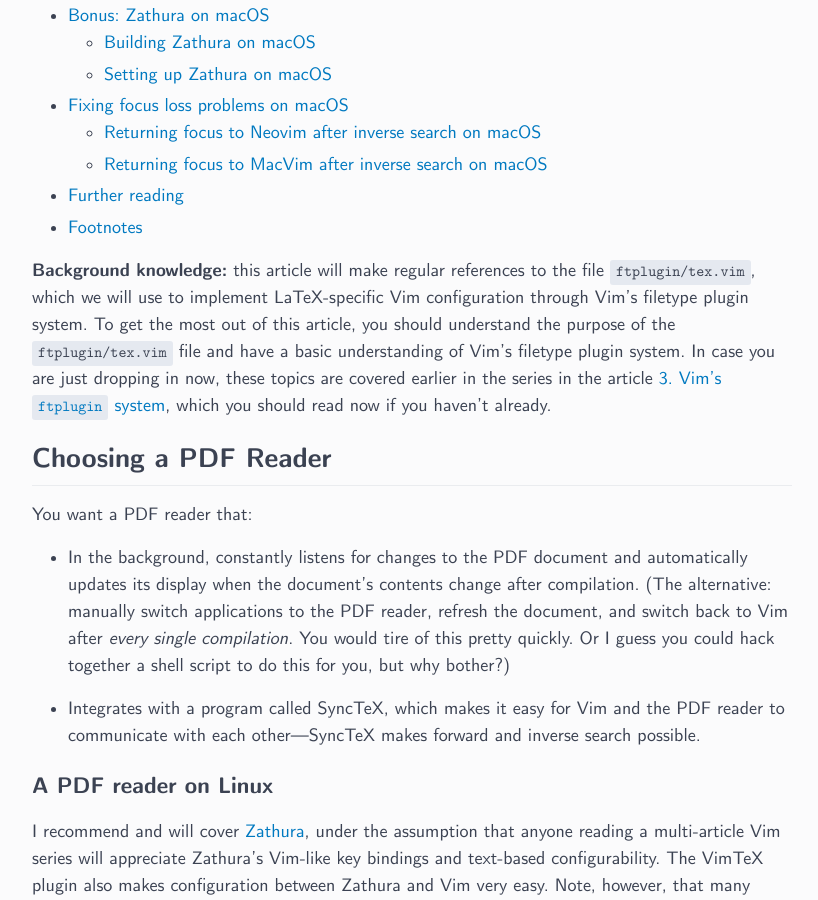
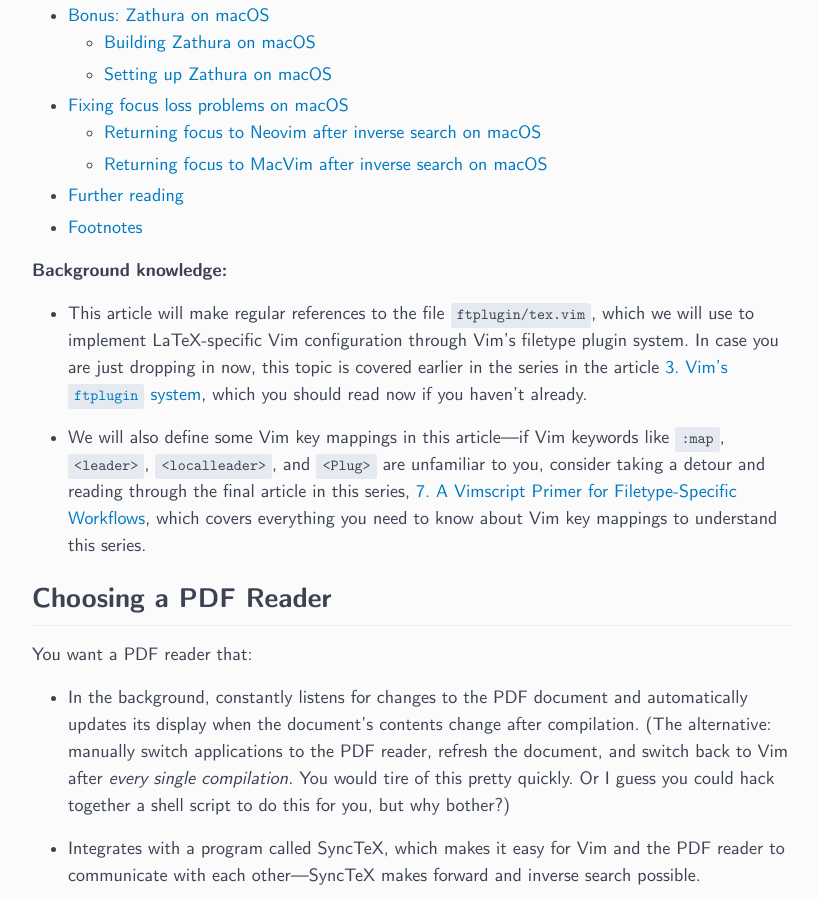
Before and after one commit to ejmastnak/ejmastnak.github.io, a Jekyll site: the page built from tutorials/vim-latex/pdf-reader.md, in a window 1280 px wide and 900 px high, scrolled down 1092 px. Shown: the whole window, without its empty margins (228-1046 px from the left). Built offline with Jekyll 4.4.1, drawn with Linux system fonts in a browser that asks for light colours.

Commit message:
Add suggested background knowledge sections

```diff
--- a/tutorials/vim-latex/pdf-reader.md
+++ b/tutorials/vim-latex/pdf-reader.md
@@ -48,9 +48,11 @@ This article explains, for both Linux and macOS, how to set up a PDF reader for
 
 <!-- vim-markdown-toc -->
 
-**Background knowledge:** this article will make regular references to the file `ftplugin/tex.vim`, which we will use to implement LaTeX-specific Vim configuration through Vim's filetype plugin system.
-To get the most out of this article, you should understand the purpose of the `ftplugin/tex.vim` file and have a basic understanding of Vim's filetype plugin system.
-In case you are just dropping in now, these topics are covered earlier in the series in the article [3. Vim's `ftplugin` system]({% link tutorials/vim-latex/ftplugin.md %}), which you should read now if you haven't already.
+**Background knowledge:**
+- This article will make regular references to the file `ftplugin/tex.vim`, which we will use to implement LaTeX-specific Vim configuration through Vim's filetype plugin system.
+In case you are just dropping in now, this topic is covered earlier in the series in the article [3. Vim's `ftplugin` system]({% link tutorials/vim-latex/ftplugin.md %}), which you should read now if you haven't already.
+
+- We will also define some Vim key mappings in this article---if Vim keywords like `:map`, `<leader>`, `<localleader>`, and `<Plug>` are unfamiliar to you, consider taking a detour and reading through the final article in this series, [7. A Vimscript Primer for Filetype-Specific Workflows]({% link tutorials/vim-latex/vimscript.md %}), which covers everything you need to know about Vim key mappings to understand this series.
 
 ## Choosing a PDF Reader
 You want a PDF reader that:
```
Also changed, not shown: tutorials/vim-latex/compilation.md (+6 -0 lines).
